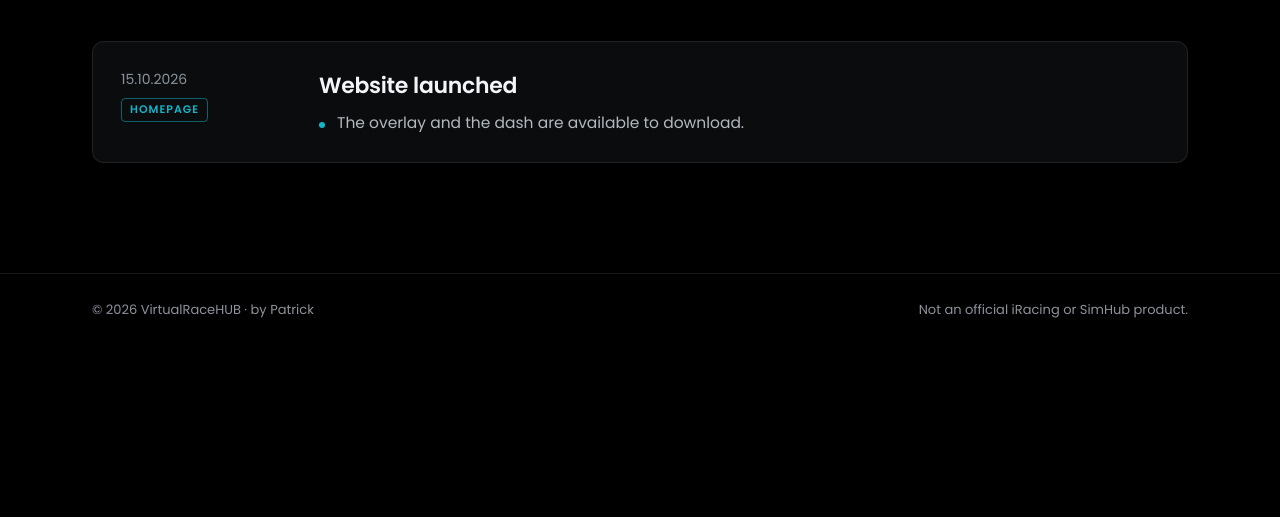
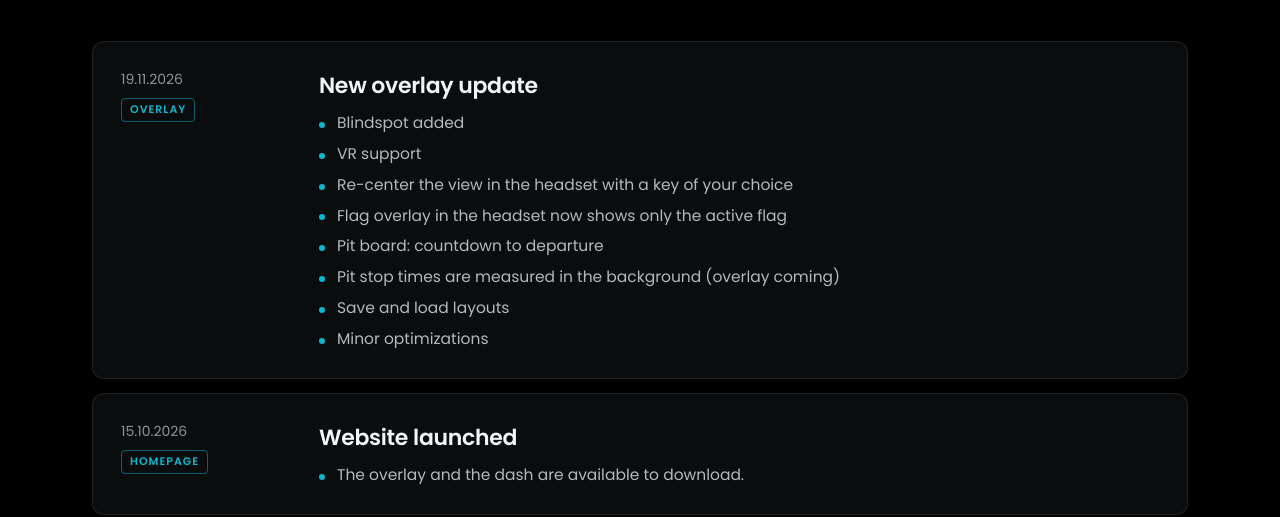
Before and after one commit to VirtualRaceHUB/VirtualRaceHUB.github.io, a plain HTML site: page updates.html in a window 1280 px wide. Shown: the part 283-800 px from the top of the page. Drawn offline with nearby package versions, Linux system fonts and the light colour scheme.

Commit message:
Add files via upload

```diff
--- a/updates.html
+++ b/updates.html
@@ -256,6 +256,7 @@
       <p data-de="Hier steht, was ich an Overlays, Dash und Seite verbessert habe." data-en="Here is what I have improved in the overlays, the dash and the site.">Hier steht, was ich an Overlays, Dash und Seite verbessert habe.</p>
     </div>
     <div class="ulist">
+      <div class="uitem reveal"><div class="ud">19.11.2026<br><span class="ut">Overlay</span></div><div><h3 data-de="Neues Overlay-Update" data-en="New overlay update">Neues Overlay-Update</h3><div data-de="<ul><li>Blindspot hinzugefügt</li><li>VR-Unterstützung</li><li>Sicht im Headset mit einer Taste deiner Wahl mitteln</li><li>Flaggen-Overlay im Headset zeigt jetzt nur die aktive Flagge</li><li>Pit-Board: Zeit bis zur Abfahrt läuft herunter</li><li>Boxenstopp-Zeiten werden im Hintergrund gemessen (Overlay folgt)</li><li>Layouts speichern und laden</li><li>Kleinere Optimierungen</li></ul>" data-en="<ul><li>Blindspot added</li><li>VR support</li><li>Re-center the view in the headset with a key of your choice</li><li>Flag overlay in the headset now shows only the active flag</li><li>Pit board: countdown to departure</li><li>Pit stop times are measured in the background (overlay coming)</li><li>Save and load layouts</li><li>Minor optimizations</li></ul>"><ul><li>Blindspot hinzugefügt</li><li>VR-Unterstützung</li><li>Sicht im Headset mit einer Taste deiner Wahl mitteln</li><li>Flaggen-Overlay im Headset zeigt jetzt nur die aktive Flagge</li><li>Pit-Board: Zeit bis zur Abfahrt läuft herunter</li><li>Boxenstopp-Zeiten werden im Hintergrund gemessen (Overlay folgt)</li><li>Layouts speichern und laden</li><li>Kleinere Optimierungen</li></ul></div></div></div>
       <div class="uitem reveal"><div class="ud">15.10.2026<br><span class="ut">Homepage</span></div><div><h3 data-de="Homepage gestartet" data-en="Website launched">Homepage gestartet</h3><div data-de="<ul><li>Overlay und Dash stehen zum Download zur Verfügung.</li></ul>" data-en="<ul><li>The overlay and the dash are available to download.</li></ul>"><ul><li>Overlay und Dash stehen zum Download zur Verfügung.</li></ul></div></div></div>
     </div>
   </section>
```
